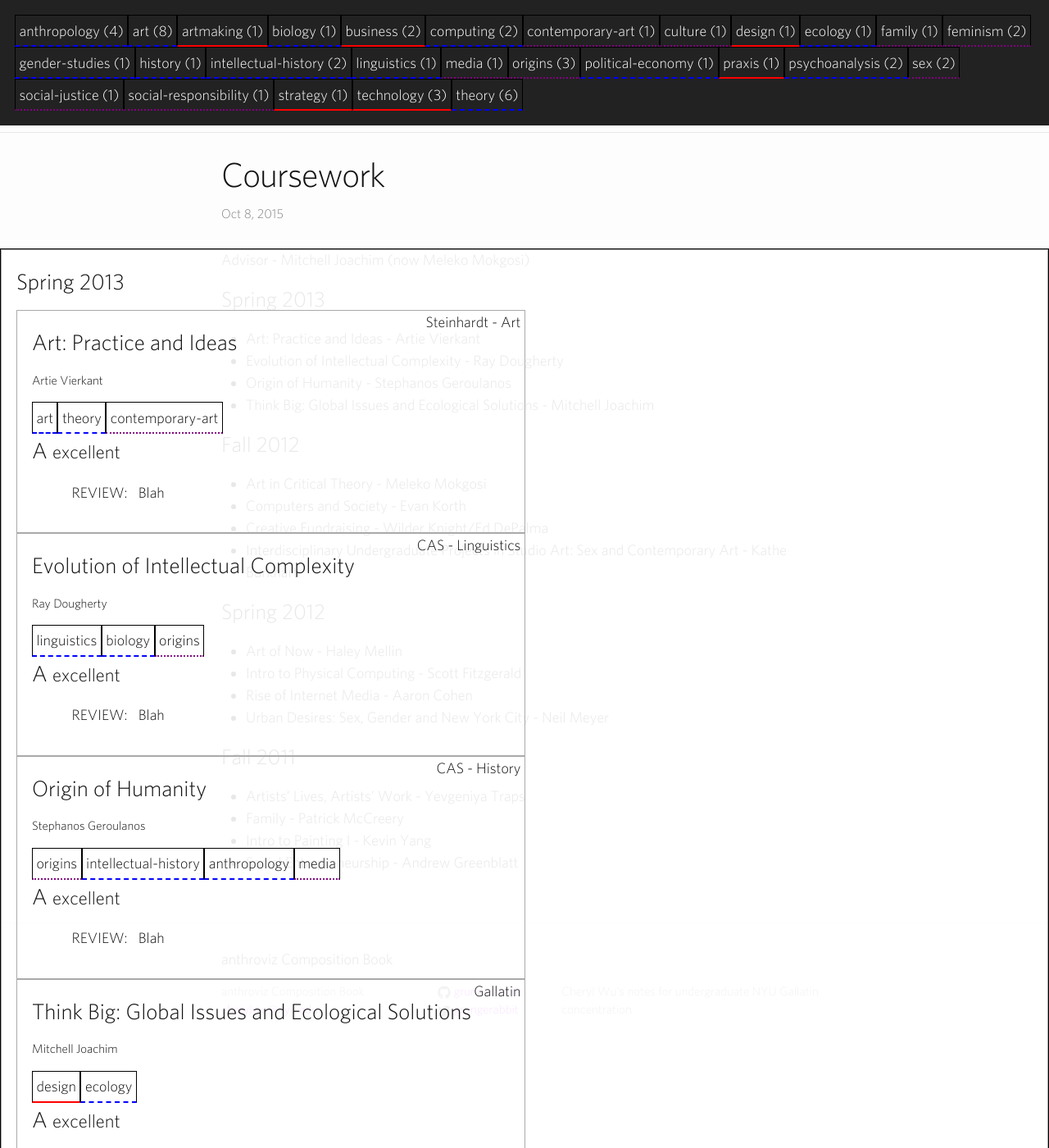
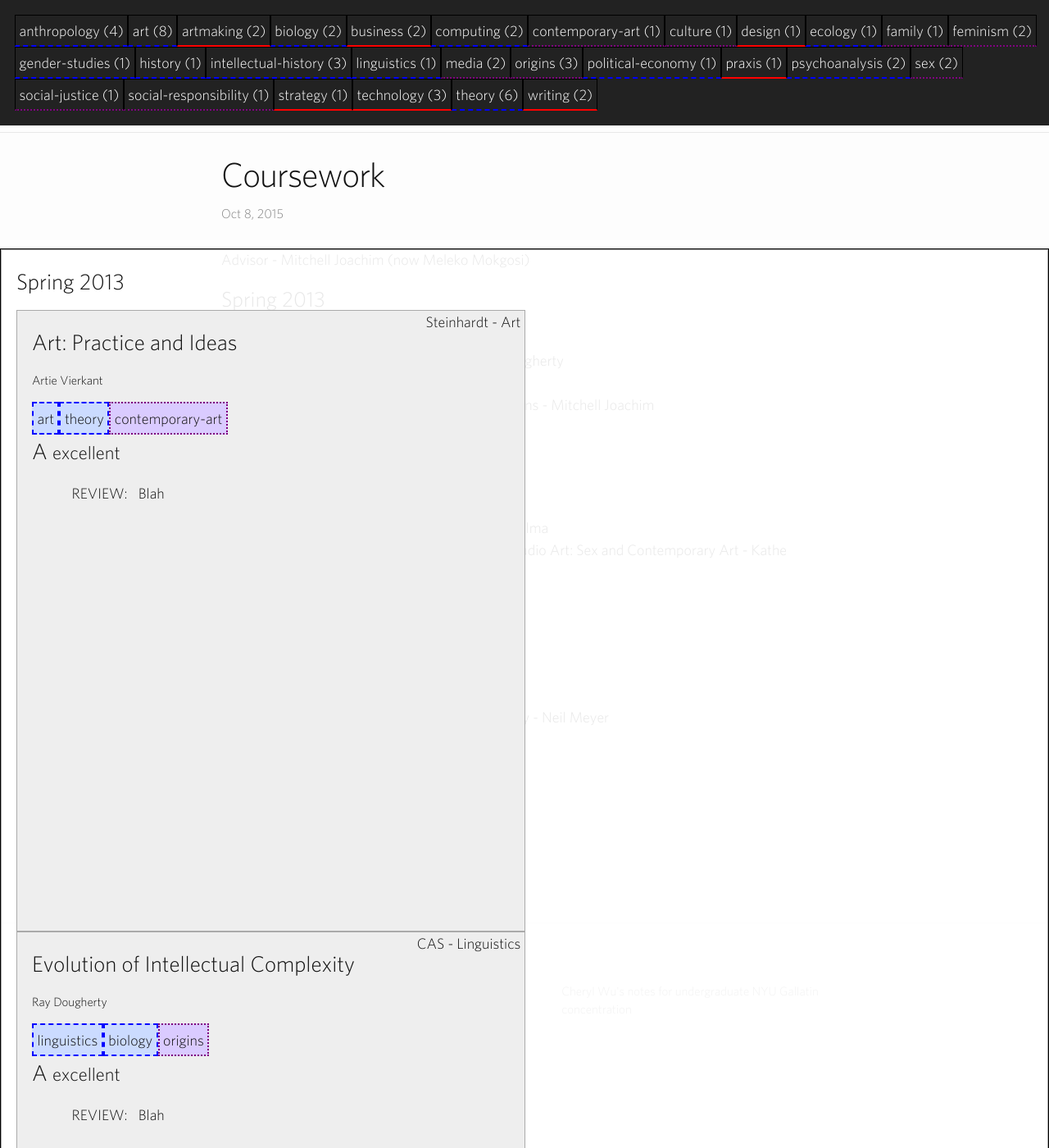
Before and after one commit to anthroviz/compbook, a Jekyll site: the page built from _posts/2015-10-08-coursework.markdown, in a window 1280 px wide and 1400 px high. Shown: the whole window at 82% size. Built offline with Jekyll 4.4.1, drawn with Linux system fonts in a browser that asks for light colours; nearby versions of some CDN libraries; some of the changed lines change nothing that is shown; some of the changed text lies outside the part shown.

Commit message:
adding more styling for grades and topics

```diff
--- a/_posts/2015-10-08-coursework.markdown
+++ b/_posts/2015-10-08-coursework.markdown
@@ -46,7 +46,7 @@ Advisor - Mitchell Joachim (now Meleko Mokgosi)
 var coursework = {
 	"data": {
 		"isTopic": ["contemporary-art", "social-responsibility", "origins", "family", "feminism", "sex", "social-justice", "culture", "media"],
-		"isApplied": ["design", "artmaking", "strategy", "praxis", "technology", "business"],
+		"isApplied": ["design", "artmaking", "strategy", "praxis", "technology", "business", "writing"],
 		"isTheory": ["art", "ecology", "biology", "critical-theory", "intellectual-history", "anthropology", "computing", "gender-studies", "linguistics", "history", "psychoanalysis", "political-economy", "theory"],
 		"allSemesters": ["spring13", "fall12", "spring12", "fall11"],
 		"allRankings": ["A", "B", "C", "D"],
@@ -108,7 +108,7 @@ var coursework = {
 					"objective": {
 						"professor": "Mitchell Joachim",
 						"school": "Gallatin",
-						"tags": ["design", "ecology"]
+						"tags": ["design", "ecology", "biology"]
 					},
 					"subjective": {
 						"rank": "A",
@@ -147,7 +147,7 @@ var coursework = {
 					"objective": {
 						"professor": "Wilder Knight / Ed DePalma",
 						"school": "Tisch",
-						"tags": ["art", "business"]
+						"tags": ["art", "business", "media"]
 					},
 					"subjective": {
 						"rank": "D",
@@ -162,7 +162,7 @@ var coursework = {
 					"objective": {
 						"professor": "Kathe Burkhart",
 						"school": "Steinhardt - Art",
-						"tags": ["art", "sex", "feminism"]
+						"tags": ["art", "sex", "feminism", "artmaking", "intellectual-history"]
 					},
 					"subjective": {
 						"rank": "D",
@@ -227,7 +227,7 @@ var coursework = {
 					"objective": {
 						"professor": "Neil Meyer",
 						"school": "Gallatin",
-						"tags": ["gender-studies", "sex", "theory", "anthropology", "psychoanalysis", "social-justice", "feminism"]
+						"tags": ["gender-studies", "sex", "theory", "anthropology", "psychoanalysis", "social-justice", "feminism", "writing"]
 					},
 					"subjective": {
 						"rank": "B",
@@ -247,7 +247,7 @@ var coursework = {
 					"objective": {
 						"professor": "Yevgeniya Traps",
 						"school": "Gallatin",
-						"tags": ["art", "theory", "intellectual-history"]
+						"tags": ["art", "theory", "intellectual-history", "writing"]
 					},
 					"subjective": {
 						"rank": "A",
@@ -401,17 +401,18 @@ var coursework = {
 				// COURSES
 				for (var k = 0; k < thisSemester.courses.length; k++) {
 					var thisCourse = thisSemester.courses[k];
-					htmlTemplate.push('<div class="semester__course">' + "<h1>" + thisCourse.title + "</h1>" + '<p class="course__school">' + thisCourse.objective.school + '</p>' + "<h5>" + thisCourse.objective.professor + "</h5>");
-						// COURSE TAGS
-						for (var m = 0; m < thisCourse.objective.tags.length; m++) {
-							checkTag(thisCourse.objective.tags[m]);
-							var addTag = {'template': htmlTemplate, 'subject': thisCourse.objective.tags[m]};
-							makeTag(addTag);
-						}
-
 					var letterRank = thisCourse.subjective.rank;
 					var descriptionRank = coursework.data.ranks[letterRank].rankDescription;
 					var saveSubj = loopSubjective(thisCourse.subjective);
+
+					htmlTemplate.push('<div class="semester__course' + " grade--" + letterRank + '">' + "<h1>" + thisCourse.title + "</h1>" + '<p class="course__school">' + thisCourse.objective.school + '</p>' + "<h5>" + thisCourse.objective.professor + "</h5>");
+
+					// COURSE TAGS
+					for (var m = 0; m < thisCourse.objective.tags.length; m++) {
+						checkTag(thisCourse.objective.tags[m]);
+						var addTag = {'template': htmlTemplate, 'subject': thisCourse.objective.tags[m]};
+						makeTag(addTag);
+					}
 
 					htmlTemplate.push('<h1>' + letterRank  + ' <small>' + descriptionRank + '</small>' + '</h1>' + saveSubj + '</div>');
 				}
@@ -465,6 +466,7 @@ body {
 	width: 47%;
 	display: inline-block;
 	position: relative;
+	height: 40em;
 }
 .course-tag {
 	display: inline-block;
@@ -516,6 +518,39 @@ body {
 .course-tag.is-topic {
 	border-bottom: 2px dotted purple;
 }
+.semester__course .course-tag {
+	background-color: white;
+}
+.semester__course .is-theory {
+	border: 2px dashed blue;
+	background-color: #cbdbff;
+}
+.semester__course .is-topic {
+	border: 2px dotted purple;
+	background-color: #dacbff;
+}
+.semester__course .is-applied {
+	border: 2px solid red;
+	background-color: #ffcbcb;
+}
+.grade--A {
+	background-color: #eee;
+}
+.grade--B {
+	background-color: #ccc;
+}
+.grade--C {
+	background-color: #aaa;
+}
+.grade--D {
+	background-color: #999;
+}
+.semester__course {
+	transition: 0.5s all;
+}
+.semester__course:hover {
+	opacity: 1;
+}
 </style>
 
 <div class="courses__overview">
```
